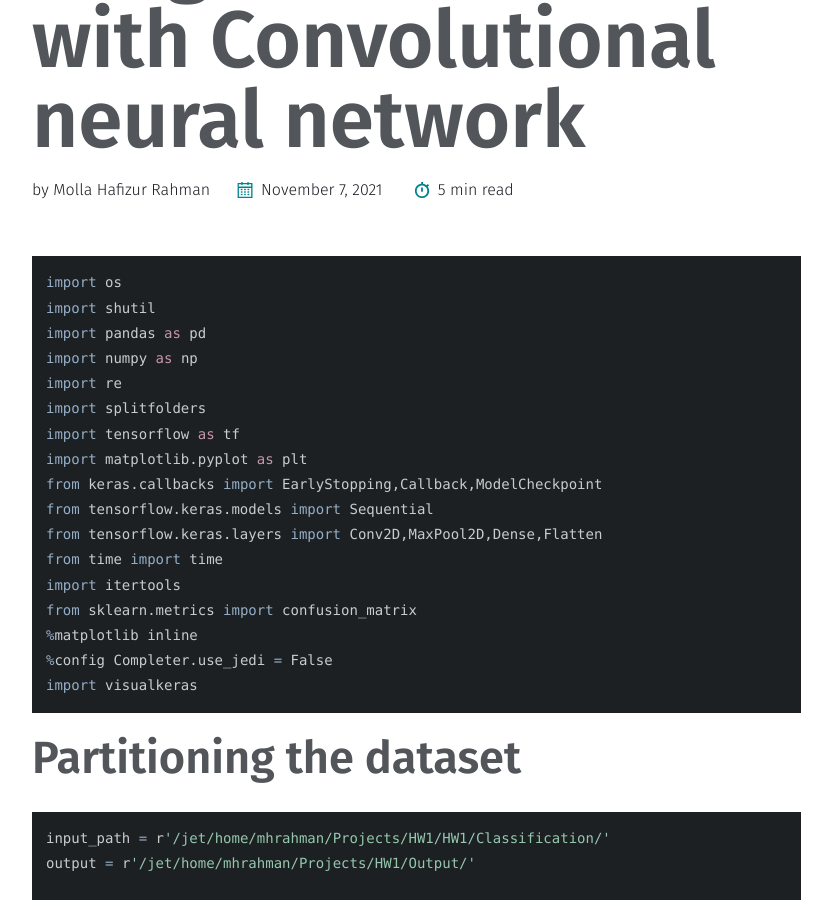
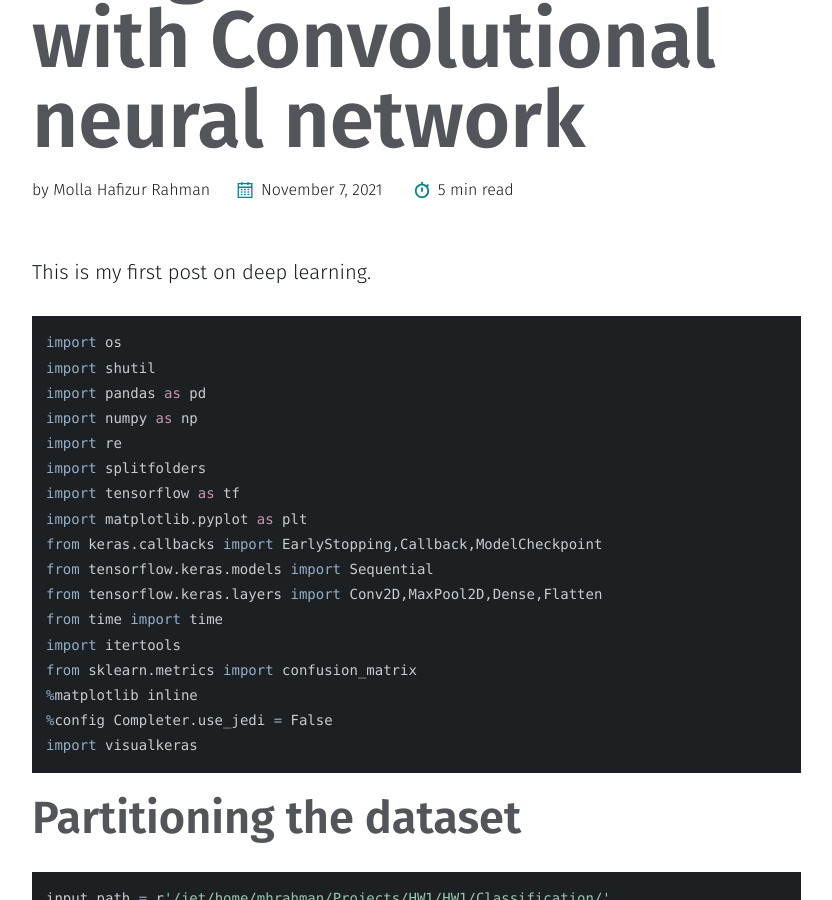
Before and after one commit to HafizSunny/HafizSunny09.github.io, a Jekyll site: the page built from _posts/2021-11-07-web-scraping.md, in a window 1280 px wide and 900 px high, scrolled down 889 px. Shown: the whole window, without its empty margins (40-872 px from the left). Built offline with Jekyll 4.4.1, drawn with Linux system fonts in a browser that asks for light colours.

Commit message:
Update 2021-11-07-web-scraping.md

````diff
--- a/_posts/2021-11-07-web-scraping.md
+++ b/_posts/2021-11-07-web-scraping.md
@@ -11,6 +11,8 @@ tags:
 last_modified_at: 2021-03-17T10:46:49-04:00
 
 ---
+This is my first post on deep learning.
+
 ```python
 import os
 import shutil
````
